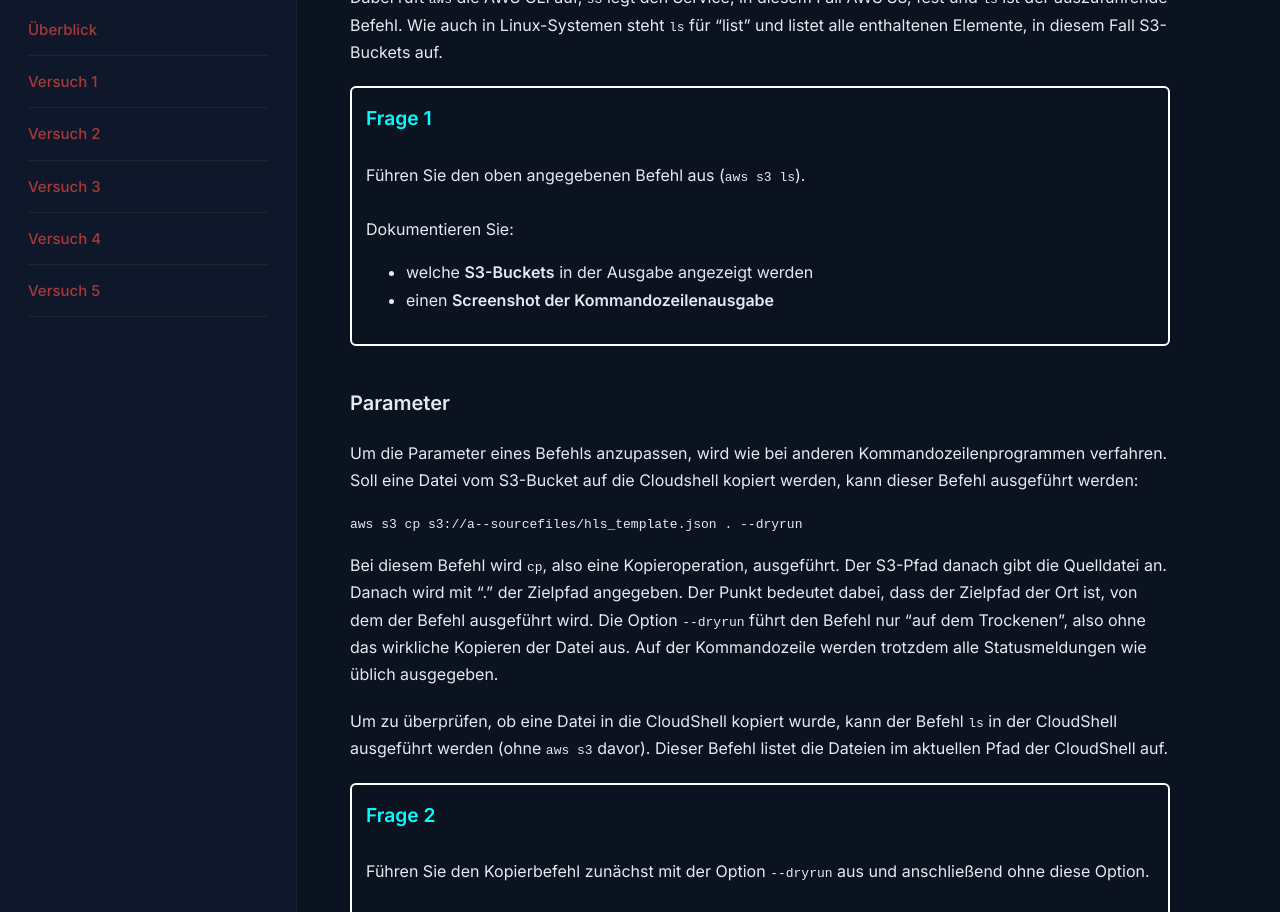
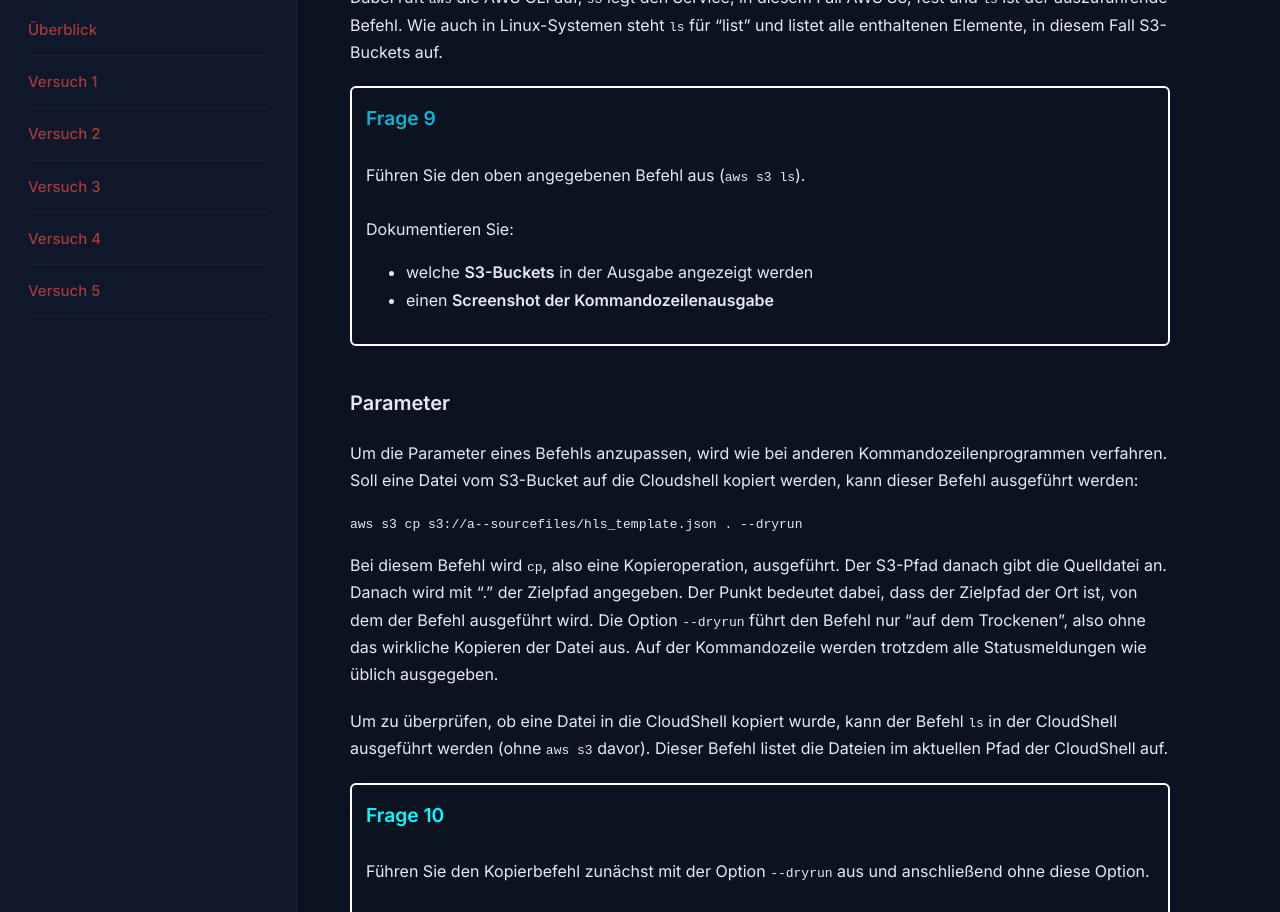
Before and after one commit to LimaLima2670/AWSPraktikumThesis, a Jekyll site: the page built from docs/Versuch5/02-cloudshell.md, in a window 1280 px wide and 1400 px high, scrolled down 2029 px. Shown: the part 154-1066 px from the top of the window. Built offline with Jekyll 4.4.1, drawn with Linux system fonts in a browser that asks for light colours.

Commit message:
Update 02-cloudshell.md

```diff
--- a/docs/Versuch5/02-cloudshell.md
+++ b/docs/Versuch5/02-cloudshell.md
@@ -45,26 +45,26 @@ aws s3 ls
 Dabei ruft `aws` die AWS CLI auf, `s3` legt den Service, in diesem Fall AWS S3, fest und `ls` ist der auszuführende Befehl. Wie auch in Linux-Systemen steht `ls` für "list" und listet alle enthaltenen Elemente, in diesem Fall S3-Buckets auf.
 
 
-<div style="
-  border: 2px solid #ffffff;
-  padding: 14px;
-  border-radius: 6px;
-  margin: 14px 0;
-">
-  <span style="color:cyan; font-weight:bold; font-size:1.2em;">
-    Frage 1
-  </span><br><br>
+<div style="border:2px solid #ffffff; padding:14px; border-radius:6px; margin:14px 0;">
 
-  Führen Sie den oben angegebenen Befehl aus (<code>aws s3 ls</code>).
-  <br><br>
+<span style="color:#06b6d4; font-weight:bold; font-size:1.2em;">
+Frage 9
+</span>
 
-  Dokumentieren Sie:
-  <ul>
-    <li>welche <b>S3-Buckets</b> in der Ausgabe angezeigt werden</li>
-    <li>einen <b>Screenshot der Kommandozeilenausgabe</b></li>
-  </ul>
+<br><br>
+
+Führen Sie den oben angegebenen Befehl aus (<code>aws s3 ls</code>).
+
+<br><br>
+
+Dokumentieren Sie:
+
+<ul>
+<li>welche <b>S3-Buckets</b> in der Ausgabe angezeigt werden</li>
+<li>einen <b>Screenshot der Kommandozeilenausgabe</b></li>
+</ul>
+
 </div>
-
 
 ### Parameter
 
@@ -85,7 +85,7 @@ Um zu überprüfen, ob eine Datei in die CloudShell kopiert wurde, kann der Befe
   margin: 14px 0;
 ">
   <span style="color:cyan; font-weight:bold; font-size:1.2em;">
-    Frage 2
+    Frage 10
   </span><br><br>
 
   Führen Sie den Kopierbefehl zunächst mit der Option
```
